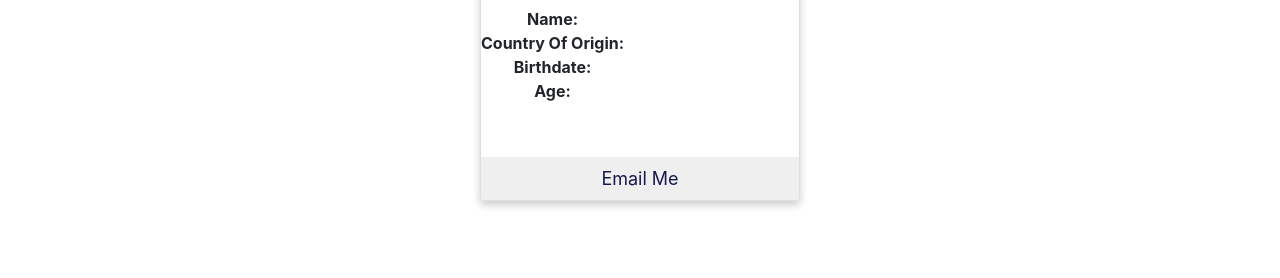
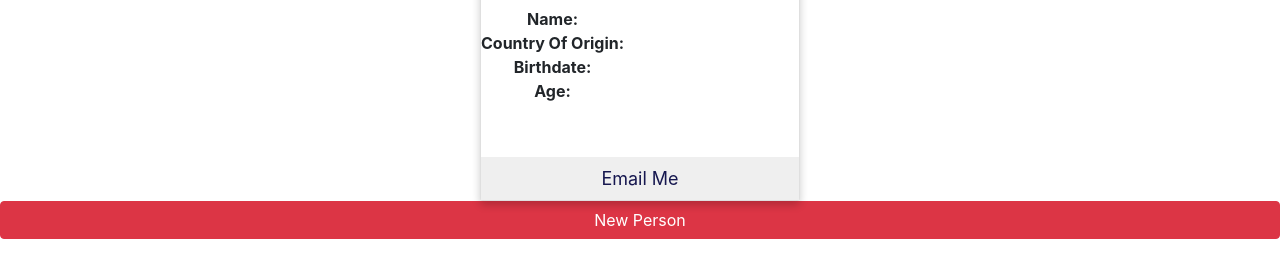
Before and after one commit to iu-msis/using-docker-rpmcgrat, a plain HTML site: page app/public/about_me.html in a window 1280 px wide. Shown: the part 92-370 px from the top of the page. Drawn offline with nearby package versions, Linux system fonts and the light colour scheme; no server answers.

Commit message:
page refresh button

```diff
--- a/app/public/about_me.html
+++ b/app/public/about_me.html
@@ -30,7 +30,8 @@
   </header>
 
   <main>
-
+    <div id = "patientWaitingApp">
+    <form @submit.prevent='fetchPatients()'>
       <div class="card" id ="patientWaitingApp">
         <a v-bind:href="person.picture.large">
         <img class="img fluid img-thumbnail" v-bind:src="person.picture.medium" id="ProfilePic"></a>
@@ -51,6 +52,12 @@
         <a v-bind:href="'mailto:'+person.email" target="_blank" rel="noopener noreferrer"><button>Email Me</button></a>
         </div>
 
+        <button type="submit" class="btn btn-danger">New Person</button>
+      </form>
+      </div>
+    </main>
+
+
     <script src="https://cdn.jsdelivr.net/npm/vue/dist/vue.js"></script>
     <script src="js/randomprofile.js"></script>
 
```
Lines whose indentation alone changed are shown as unchanged.
